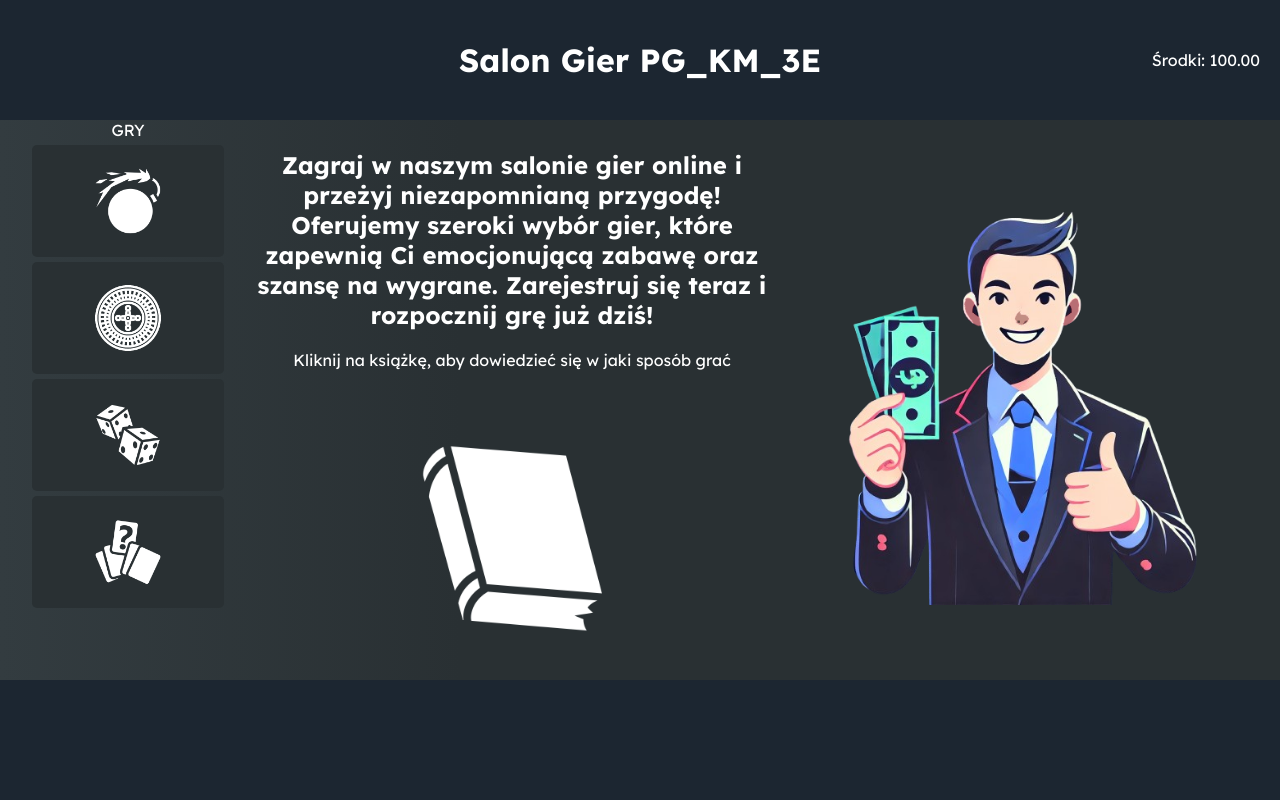
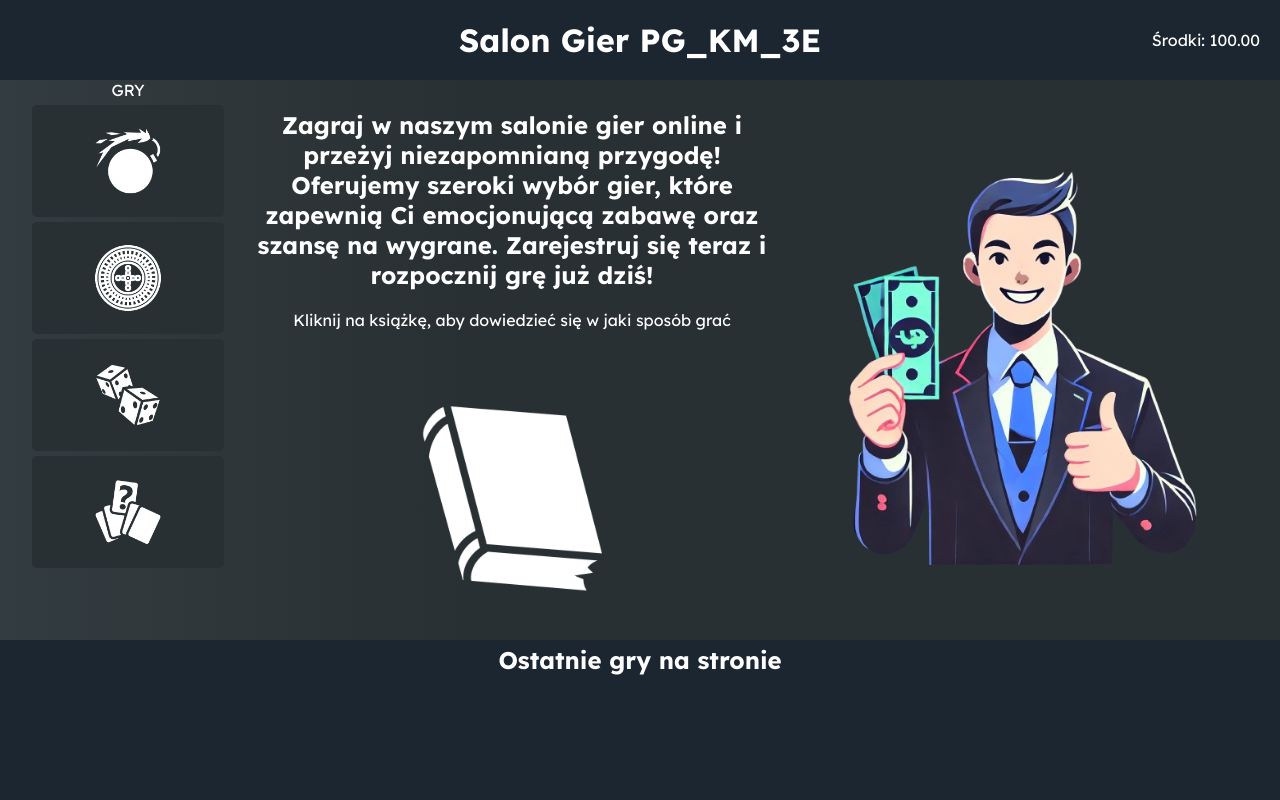
Before and after one commit to borek111/PG_KM_projekt, a PHP site: page / in a window 1280 px wide. Run offline with PHP 8.4, Linux system fonts and the light colour scheme; data that the repository does not hold is empty.

Commit message:
poprawki wizualne

```diff
--- a/css/index.css
+++ b/css/index.css
@@ -16,7 +16,7 @@
 
 header {
     width: 100%;
-    height: 15vh;
+    height: 10vh;
     background-color: #1c2631;
     color: white;
     position: relative;
@@ -74,10 +74,15 @@ nav > a {
 }
 footer {
     background-color: #1c2631;
-    height: 15vh;
+    min-height: 20vh;
     width: 100%;
     color: white;
     text-align: center;
+}
+.h2Footer{
+    height: min-content;
+    text-align: center;
+    padding-top: 5px;
 }
 
 section {
--- a/index.php
+++ b/index.php
@@ -49,6 +49,7 @@
         </section>
 
         <footer>
+            <h2 class="h2Footer">Ostatnie gry na stronie</h2>
             <div class="divFooter" id="divFooter">
                 <?php
                     include("php/wyswietl.php");
--- a/podstrony/hilo.php
+++ b/podstrony/hilo.php
@@ -76,6 +76,7 @@
             </div>
         </section>
         <footer>
+        <h2 class="h2Footer">Ostatnie gry na stronie</h2>
         <div class="divFooter" id="divFooter">
         <?php
             include("../php/wyswietl.php");
--- a/podstrony/kostki.php
+++ b/podstrony/kostki.php
@@ -72,7 +72,7 @@
             </div>
         </section>
         <footer>
-
+            <h2 class="h2Footer">Ostatnie gry na stronie</h2>
             <div class="divFooter" id="divFooter">
             <?php
                 include("../php/wyswietl.php");
--- a/podstrony/miny.php
+++ b/podstrony/miny.php
@@ -50,6 +50,7 @@
             <div class="siatka" id="siatka"></div>
         </section>
         <footer>
+        <h2 class="h2Footer">Ostatnie gry na stronie</h2>
         <div class="divFooter" id="divFooter">
             <?php
                 include("../php/wyswietl.php");
--- a/podstrony/poradnik.php
+++ b/podstrony/poradnik.php
@@ -43,6 +43,7 @@
             <p>Na początku wpisz odpowiednią stawkę w formularzu. Następnie wybierz, czy następna karta będzie wyższa lub równa od wylosowanej, czy niższa lub równa od wylosowanej. Ewentualnie możesz pominąć kartę. Możesz wypłacić środki w dowolnym momencie, klikając przycisk "Zwróć pieniądze". Jeśli błędnie obstawisz, przegrywasz.</p>
         </section>
         <footer>
+            <h2 class="h2Footer">Ostatnie gry na stronie</h2>
             <div class="divFooter" id="divFooter">
                 <?php
                     include("../php/wyswietl.php");
--- a/podstrony/srodki.php
+++ b/podstrony/srodki.php
@@ -40,6 +40,7 @@
             </div>
         </section>
         <footer>
+            <h2 class="h2Footer">Ostatnie gry na stronie</h2>
             <div class="divFooter" id="divFooter">
                 <?php
                     include("../php/wyswietl.php");
```
Also changed, not shown: css/hilo.css (+7 -3 lines), css/kostki.css (+7 -2 lines), css/miny.css (+7 -2 lines), css/poradnik.css (+7 -2 lines), css/ruletka.css (+7 -3 lines), css/srodki.css (+7 -2 lines), podstrony/ruletka.php (+6 -5 lines).
